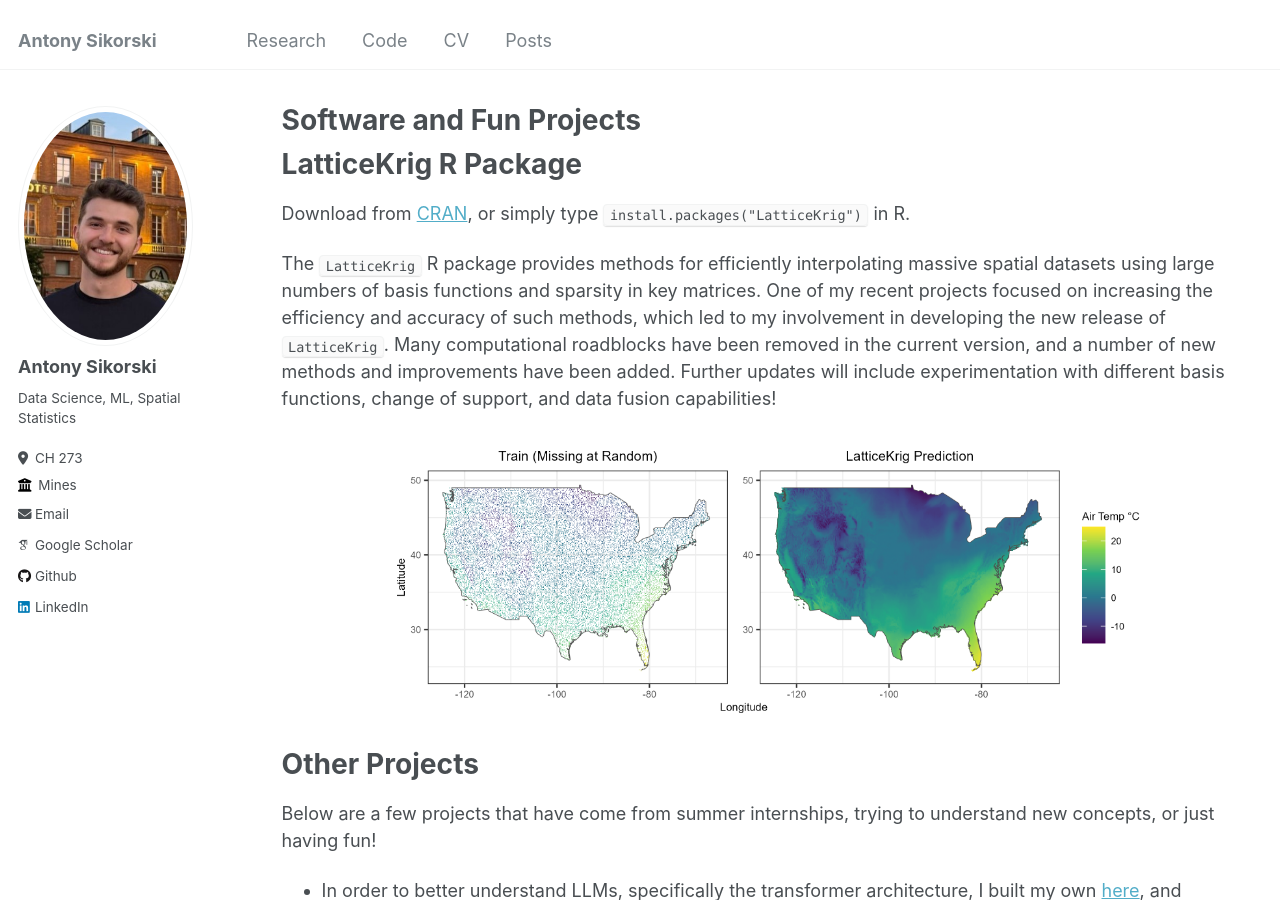
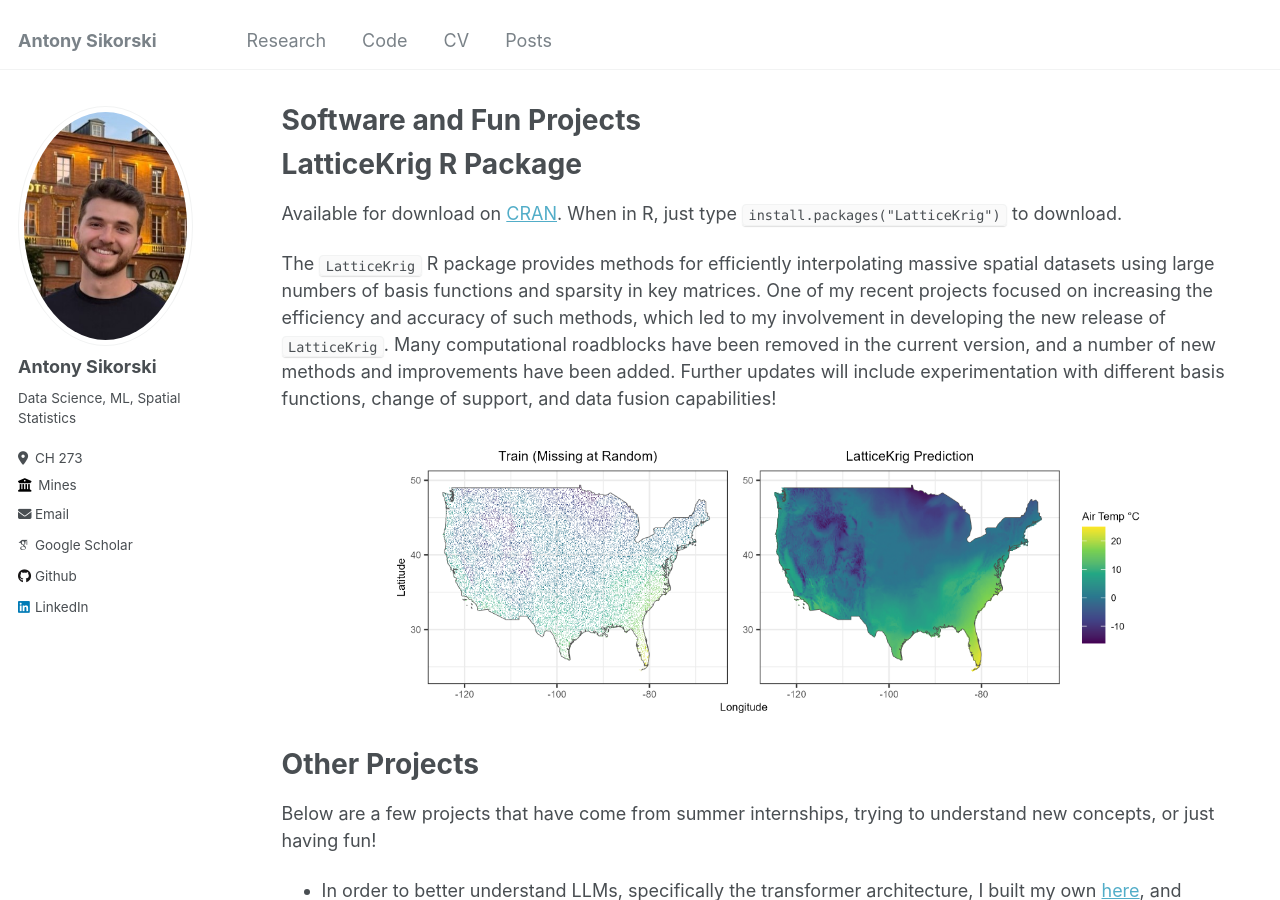
Before and after one commit to antonyxsik/antonyxsik.github.io, a Jekyll site: the page built from _pages/code.md, in a window 1280 px wide and 900 px high. Built offline with Jekyll 4.4.1, drawn with Linux system fonts in a browser that asks for light colours; some web fonts are replaced.

Commit message:
code text

```diff
--- a/_pages/code.md
+++ b/_pages/code.md
@@ -12,7 +12,7 @@ redirect_from:
 LatticeKrig R Package
 ======
 
-Download from <a href="https://cran.r-project.org/web/packages/LatticeKrig/" target="_blank">CRAN</a>, or simply type `install.packages("LatticeKrig")` in R.
+Available for download on <a href="https://cran.r-project.org/web/packages/LatticeKrig/" target="_blank">CRAN</a>. When in R, just type `install.packages("LatticeKrig")` to download.
 
 The `LatticeKrig` R package provides methods for efficiently interpolating massive spatial datasets using large numbers of basis functions and sparsity in key matrices. One of my recent projects focused on increasing the efficiency and accuracy of such methods, which led to my involvement in developing the new release of `LatticeKrig`. Many computational roadblocks have been removed in the current version, and a number of new methods and improvements have been added. Further updates will include experimentation with different basis functions, change of support, and data fusion capabilities!
 
```
